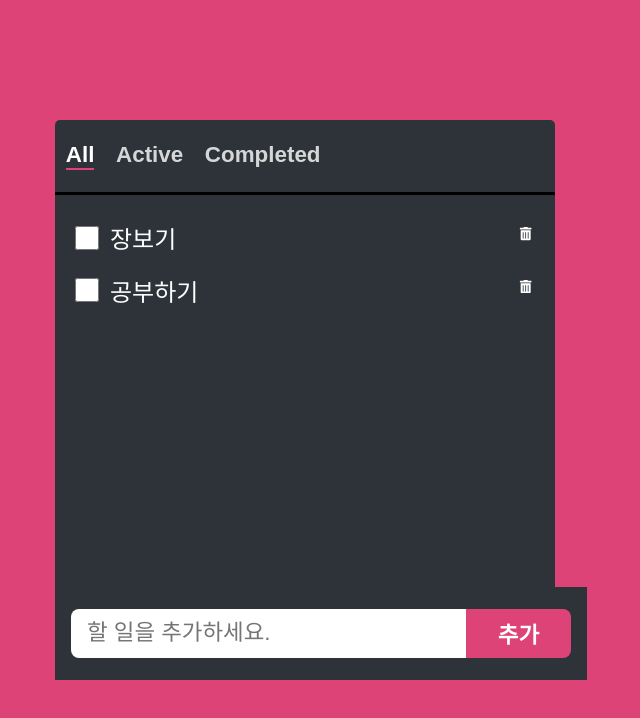
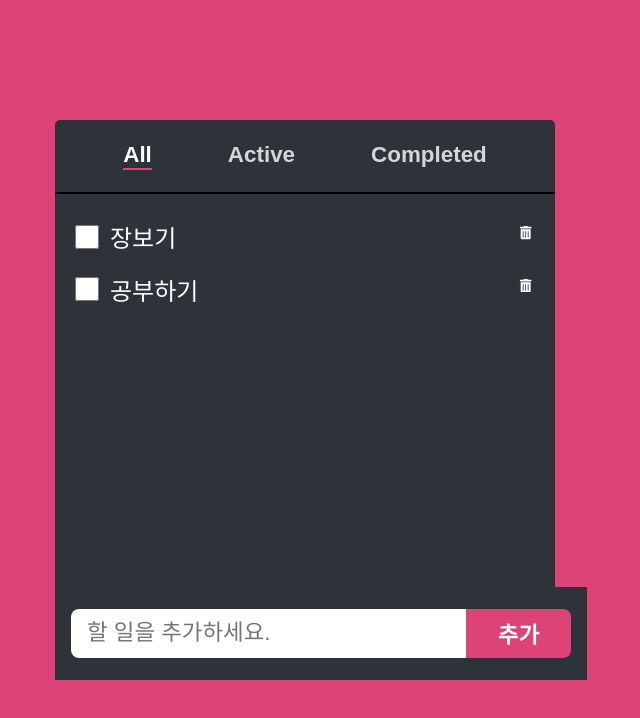
Before and after one commit to dongwook98/react-todolist, a React (Create React App) app: page / in a window 1280 px wide. Shown: the top 718 px of the page, without its empty margins (335-975 px from the left). Built offline with nearby package versions, Linux system fonts and the light colour scheme.

Commit message:
design : Header 컴포넌트 디자인 수정

```diff
--- a/src/components/Header/Header.module.css
+++ b/src/components/Header/Header.module.css
@@ -1,8 +1,8 @@
 .header {
   display: flex;
-  justify-content: space-between;
+  justify-content: space-around;
   align-items: center;
-  border-bottom: 3px solid black;
+  border-bottom: 2px solid black;
 }
 
 .filters {
@@ -11,7 +11,7 @@
 
 .filter {
   font-size: 1.4rem;
-  margin: 0.3rem;
+  margin: 0.3rem 2rem;
   text-transform: capitalize;
   background-color: transparent;
   color: var(--color-text);
```
